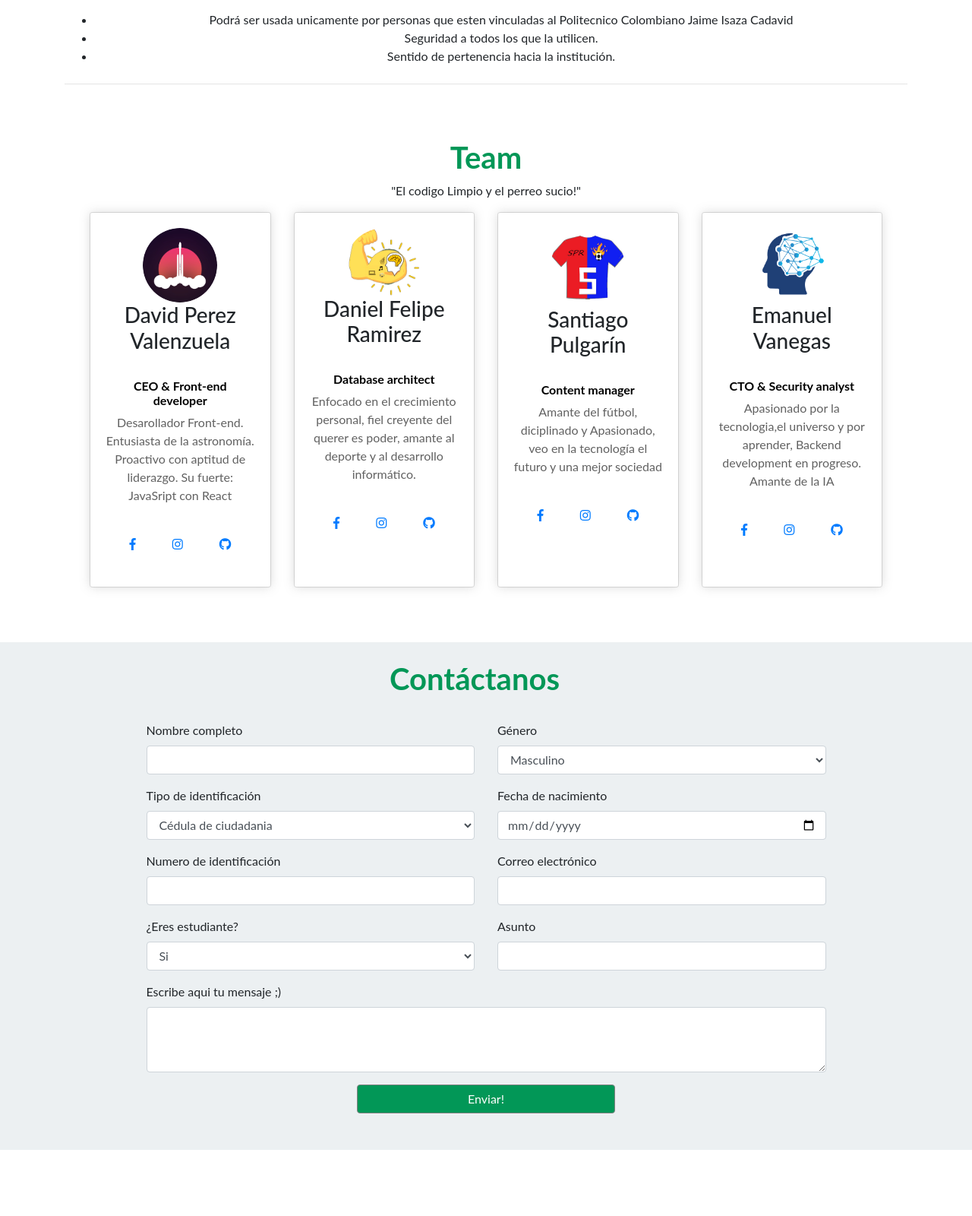
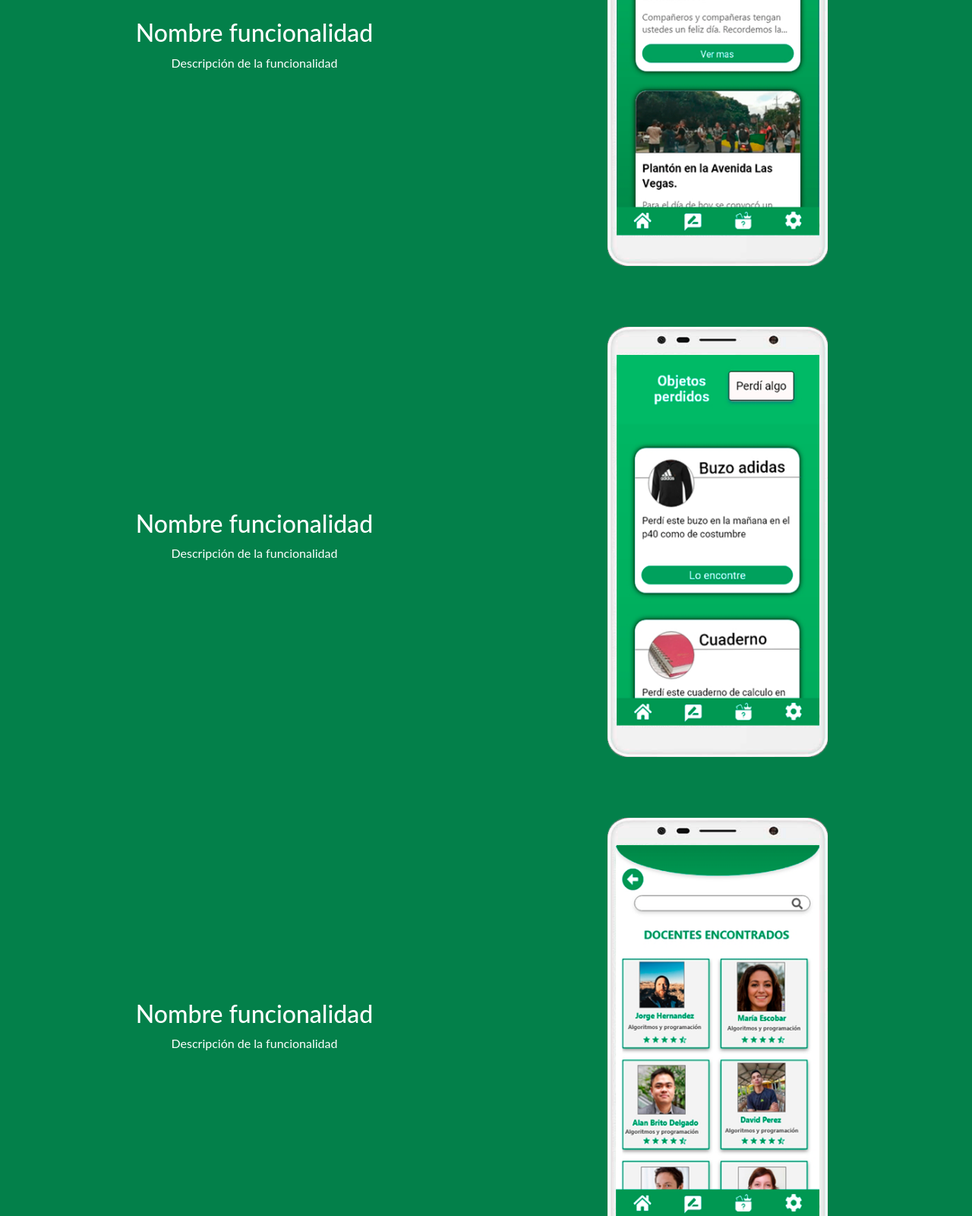
Before and after one commit to PerezCode/polinet-landing-page, a plain HTML site: page index.html in a window 1280 px wide. Shown: the part 1053-2653 px from the top of the page at 76% size. Before the commit the page ends 2566 px from the top, so only its background shows below. Drawn offline with Linux system fonts and the light colour scheme; a web font is replaced by a local one.

Commit message:
Estructura base de funcionalidades

```diff
--- a/css/styles.css
+++ b/css/styles.css
@@ -127,8 +127,46 @@ body {
   height: 80px;
   transform: rotate(-3deg);
 }
+
+.funcionalidades {
+  background-color: #03804a;
+}
+
+.funcionalidades .row-title {
+  margin: 0;
+  padding: 20px auto;
+}
+
+.funcionalidades .titulo {
+  text-align: center;
+  margin: 20px 0;
+  font-size: xxx-large;
+  color: white;
+  letter-spacing: 1px;
+}
+
+.funcionalidades .my-row {
+  padding: 40px 30px;
+}
+
+.funcionalidades .my-row h3 {
+  font-size: xx-large;
+}
+
+.funcionalidades .my-col {
+  display: flex;
+  flex-direction: column;
+  justify-content: center;
+  align-items: center;
+  color: white;
+}
+
+.funcionalidades img {
+  width: 50%;
+}
+
 /* TEAM */
-#card h6{
+#card h6 {
   color: black;
   font-weight: 650;
 }
@@ -141,21 +179,21 @@ body {
   height: 100%;
 }
 
-#card p{
+#card p {
 color:  rgb(97, 97, 97);
 }
 
-#title h1{
+#title h1 {
   color: #029757;
   font-weight: bold;
 }
 
 /*css de daniel*/
-.titulo{
+.titulo {
   width: 100%;
 }
 
-.titulo h1{
+.titulo h1 {
   color: #029757;
   font-weight: bold;
 }
@@ -164,10 +202,9 @@ color:  rgb(97, 97, 97);
   background-color: rgba(223, 230, 233,0.6);
 }
 
-.chigorodo h3{
+.chigorodo h3 {
   color: #029757;
   font-weight: bold;
-
 }
 
 /*final de css de daniel*/
--- a/index.html
+++ b/index.html
@@ -60,6 +60,41 @@
   </div>
   <!-- END LOGO AND FORM CTA -->
 
+  <div class="container-fluid funcionalidades">
+    <div class="row row-title">
+      <div class="col-12 col-title">
+        <h2 class="titulo">Funcionalidades</h2>
+      </div>
+    </div>
+    <div class="row my-row">
+      <div class="col col-12 col-md-6 my-col">
+        <h3>Nombre funcionalidad</h3>
+        <p>Descripción de la funcionalidad</p>
+      </div>
+      <div class="col col-12 col-md-6 my-col">
+        <img src="./images/Preview funcionalidades/Noticias.png" alt="">
+      </div>
+    </div>
+    <div class="row my-row">
+      <div class="col col-12 col-md-6 my-col">
+        <h3>Nombre funcionalidad</h3>
+        <p>Descripción de la funcionalidad</p>
+      </div>
+      <div class="col col-12 col-md-6 my-col">
+        <img src="./images/Preview funcionalidades/Objetos perdidos.png" alt="">
+      </div>
+    </div>
+    <div class="row my-row">
+      <div class="col col-12 col-md-6 my-col">
+        <h3>Nombre funcionalidad</h3>
+        <p>Descripción de la funcionalidad</p>
+      </div>
+      <div class="col col-12 col-md-6 my-col">
+        <img src="./images/Preview funcionalidades/Reseñas.png" alt="">
+      </div>
+    </div>
+  </div>
+
   <div class="container mt-5">
     <div class="chigorodo text-center">
       <h3>Caracteristicas</h3>
@@ -104,7 +139,7 @@
         <div class="col-lg-3 mb-4">
           <div class="card">
             <div class="card-body" id="card">
-              <img src="images/avatar.png" class="img-fluid rounded-circle w-50" alt="Person One">
+              <img src="./images/avatares/avatar.png" class="img-fluid rounded-circle w-50" alt="Person One">
               <h3>David Perez Valenzuela</h3>
               <br>
               <h6>CEO & Front-end developer</h6>
@@ -133,7 +168,7 @@
         <div class="col-lg-3 mb-4">
           <div class="card">
             <div class="card-body" id="card">
-              <img src="images/avatar_computador.png" class="img-fluid rounded-circle w-50" alt="Person One">
+              <img src="./images/avatares/avatar_computador.png" class="img-fluid rounded-circle w-50" alt="Person One">
               <h3>Daniel Felipe Ramirez</h3>
               <br>
               <h6>Database architect</h6>
@@ -162,7 +197,7 @@
         <div class="col-lg-3 mb-4">
           <div class="card">
             <div class="card-body" id="card">
-              <img src="images/Screenshot_20200218-111808.png " class="img-fluid rounded-circle w-50" alt="Person One">
+              <img src="./images/avatares/Screenshot_20200218-111808.png " class="img-fluid rounded-circle w-50" alt="Person One">
               <h3>Santiago Pulgarín</h3>
               <br>
               <h6> Content manager </h6>
@@ -190,7 +225,7 @@
         <div class="col-lg-3 mb-4">
           <div class="card">
             <div class="card-body" id="card">
-              <img src="images/MyAvatar.png " class="img-fluid rounded-circle w-50" alt="Person One">
+              <img src="./images/avatares/MyAvatar.png " class="img-fluid rounded-circle w-50" alt="Person One">
               <h3>Emanuel Vanegas</h3>
               <br>
               <h6> CTO & Security analyst </h6>
```
Also changed, not shown: images/Preview funcionalidades/Login.png (added), images/Preview funcionalidades/Noticias.png (added), images/Preview funcionalidades/Objetos perdidos.png (added), images/Preview funcionalidades/Reseñas.png (added), images/avatares/MyAvatar.png (renamed from images/MyAvatar.png), images/avatares/Screenshot_20200218-111808.png (renamed from images/Screenshot_20200218-111808.png), images/avatares/avatar.png (renamed from images/avatar.png), images/avatares/avatar_computador.png (renamed from images/avatar_computador.png). Lines whose indentation alone changed are shown as unchanged.
